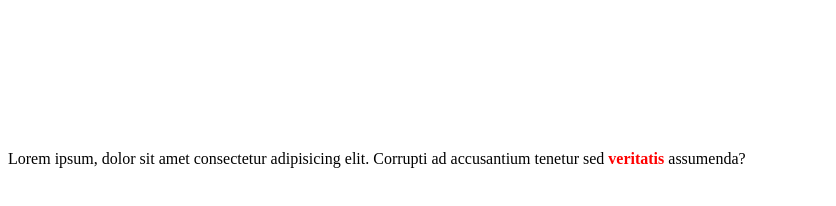
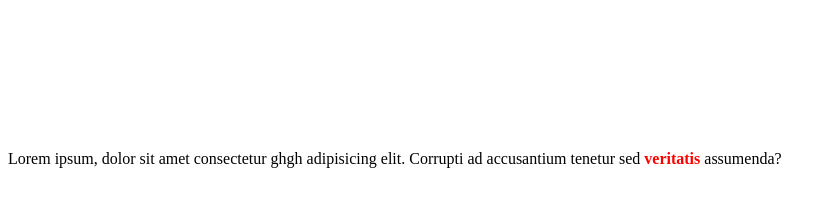
Before and after one commit to Ph4re/blink, a website built with Vite: page index.html in a window 1280 px wide. Shown: the whole page, without its empty margins (0-836 px from the left). Built offline with nearby package versions, Linux system fonts and the light colour scheme.

Commit message:
start refactor

```diff
--- a/index.html
+++ b/index.html
@@ -8,7 +8,7 @@
   </head>
   <body>
     <p style="margin-top: 150px">
-      Lorem ipsum, dolor sit amet consectetur adipisicing elit. Corrupti ad
+      Lorem ipsum, dolor sit amet consectetur ghgh adipisicing elit. Corrupti ad
       accusantium tenetur sed
       <span style="font-weight: bold; color: red" id="trigger">veritatis</span>
       assumenda?
```
